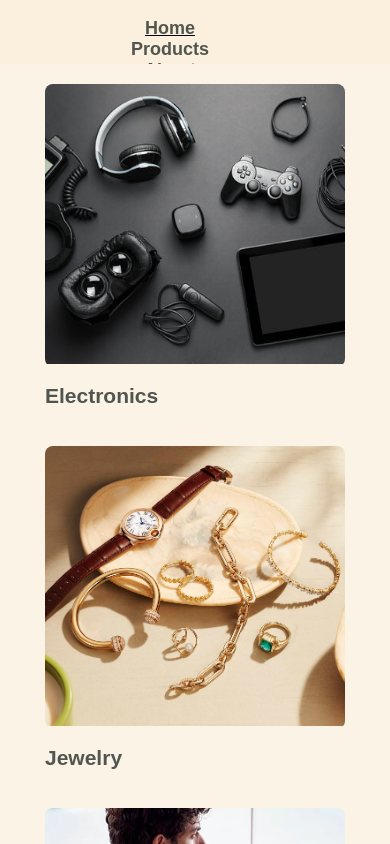
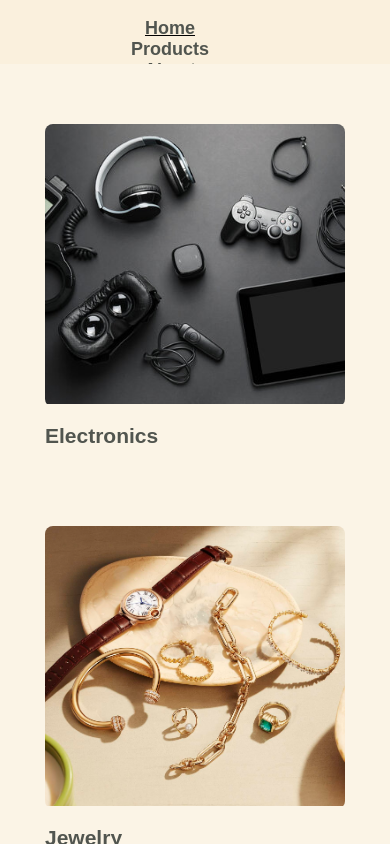
Before and after one commit to bardhoshimajlinda/fake-store, a React (Vite) app: page / in a window 390 px wide. Shown: the top 844 px of the page. Built offline with nearby package versions, Linux system fonts and the light colour scheme.

Commit message:
styling listing  page

```diff
--- a/src/index.css
+++ b/src/index.css
@@ -60,6 +60,7 @@ main {
   margin-top: auto;
 }
 .category-container {
+  padding-top: 40px;
   display: flex;
   flex-wrap: wrap;
   align-items: center;
@@ -88,18 +89,24 @@ main {
 }
 
 .product-container {
+  background-color: white;
   display: flex;
   flex-wrap: wrap;
-  gap: 15px;
+  gap: 10px;
   justify-content: space-evenly;
   align-items: center;
-  padding: 15px 20px;
+  padding: 7px 10px;
+  border-radius: 20px;
+  flex: 3;
 }
+
 .product {
   background-color: white;
-  padding: 15px 25px;
+  padding: 10px 20px;
   border-radius: 10px;
+  box-shadow: 0px 0px 5px rgba(0, 0, 0, 0.052);
 }
+
 .product .product-image {
   border-radius: 8px;
   overflow: hidden;
@@ -138,15 +145,6 @@ main {
   max-width: 150px;
   margin-right: 20px;
   padding: 25px 30px;
-}
-
-.product-container {
-  flex: 3;
-  display: flex;
-  flex-wrap: wrap;
-  gap: 10px;
-  justify-content: space-evenly;
-  align-items: center;
 }
 
 .star {
@@ -284,12 +282,6 @@ main {
 @media (max-width: 500px) {
   .navigation {
     flex-direction: column;
-  }
-
-  .category-container,
-  .product-container {
-    flex-direction: column;
-    gap: 20px;
   }
 
   .product,
```
